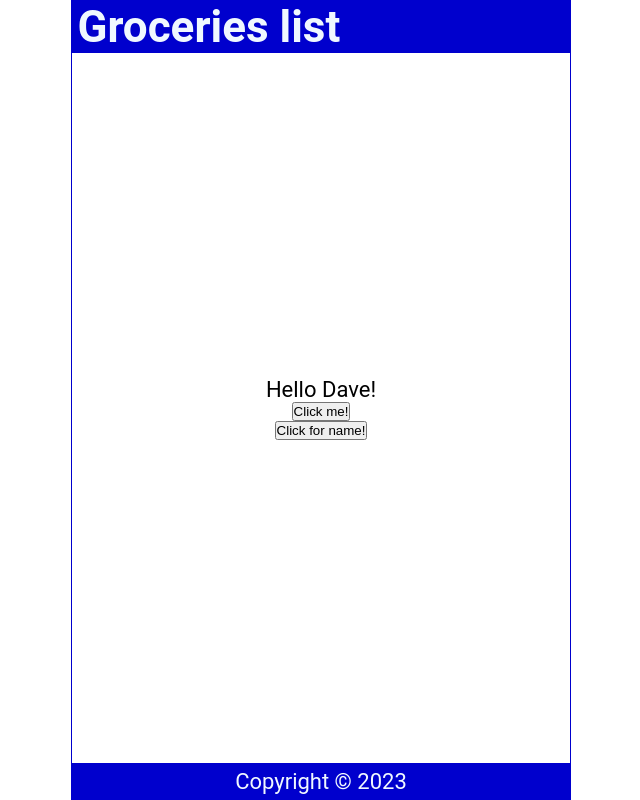
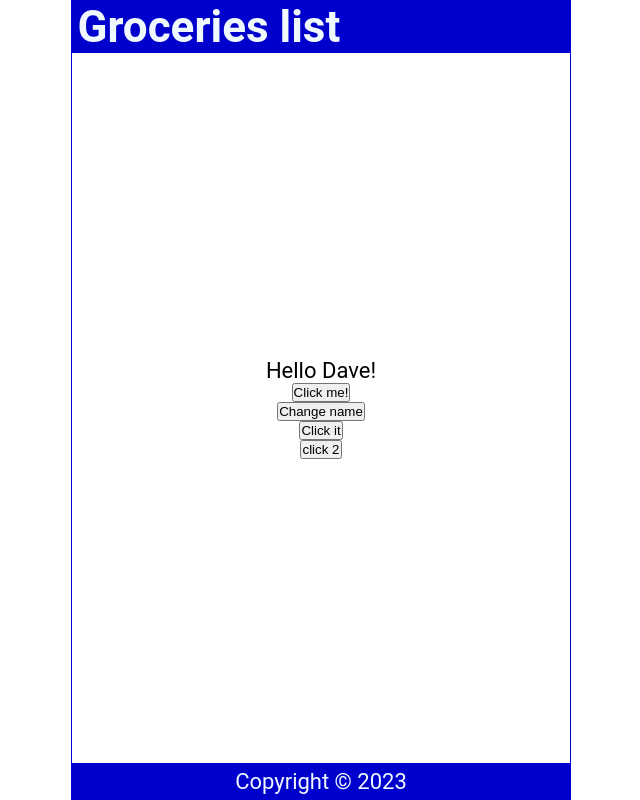
Before and after one commit to Pamaq/react_p1, a React (Create React App) app in the folder p1/: page / in a window 1280 px wide. Shown: the whole page, without its empty margins (319-959 px from the left). Built offline with nearby package versions, Linux system fonts and the light colour scheme.

Commit message:
Chapter 7 of the course

```diff
--- a/p1/src/Content.js
+++ b/p1/src/Content.js
@@ -1,22 +1,37 @@
 import React from "react";
+import { useState } from "react";
 
 const Conent = () => {
+  const [name, setName] = useState("Dave");
+  const [count, setCount] = useState(0);
+
   const handleNameChange = () => {
     const names = ["Bob", "Kevin", "Dave"];
     const int = Math.floor(Math.random() * 3);
-    return names[int];
+    setName(names[int]);
   };
+
   const handleClick = () => {
-    console.log("Click!");
+    setCount(count + 1);
+    setCount(count + 1);
+    console.log(count);
   };
-  const handleClick2 = (name) => {
-    console.log(`${name} was clicked`);
+
+  const handleClick2 = () => {
+    console.log(count);
   };
+
+  // const handleClick3 = (e) => {
+  //   console.log(e);
+  // };
+
   return (
     <main>
-      <p>Hello {handleNameChange()}!</p>
+      <p onDoubleClick={handleClick}>Hello {name}!</p>
       <button onClick={handleClick}>Click me!</button>
-      <button onClick={() => handleClick2("Dave")}>Click for name!</button>
+      <button onClick={handleNameChange}>Change name</button>
+      <button onClick={handleClick}>Click it</button>
+      <button onClick={handleClick2}>click 2</button>
     </main>
   );
 };
```
